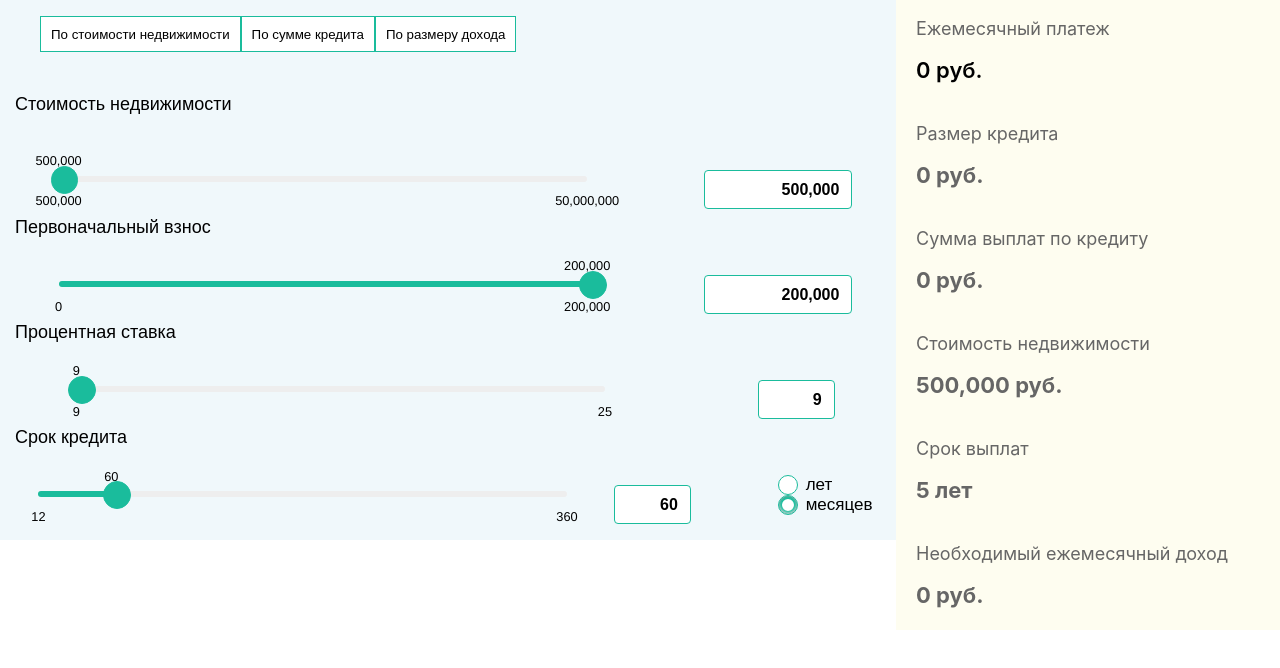
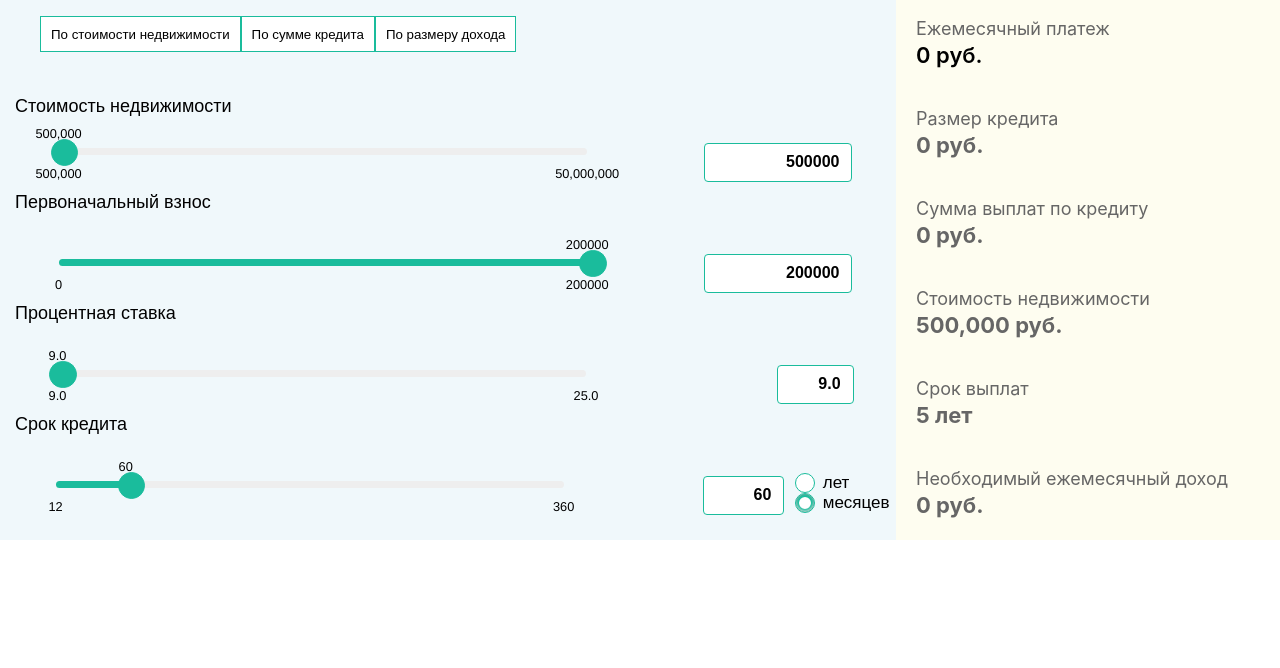
Before and after one commit to kadroff/ipoteka-calculator, a React (Create React App) app: page / in a window 1280 px wide. Shown: the top 668 px of the page. Built offline with nearby package versions, Linux system fonts and the light colour scheme.

Commit message:
fixed bugs and change style

```diff
--- a/package.json
+++ b/package.json
@@ -2,6 +2,7 @@
   "name": "ipoteka-calculator",
   "version": "0.1.0",
   "private": true,
+  "homepage": "http://kadroff.github.io/ipoteka-calculator/",
   "dependencies": {
     "gh-pages": "^2.1.1",
     "react": "^16.8.6",
--- a/src/App.css
+++ b/src/App.css
@@ -24,6 +24,13 @@
 
 .input-range .input-range__track {
   height: 0.4rem;
+}
+
+input::-webkit-outer-spin-button,
+input::-webkit-inner-spin-button {
+  /* display: none; <- Crashes Chrome on hover */
+  -webkit-appearance: none;
+  margin: 0; /* <-- Apparently some margin are still there even though it's hidden */
 }
 
 input[type="radio"]:checked + label:before {
--- a/src/App.js
+++ b/src/App.js
@@ -15,8 +15,6 @@ import {
 
 function App() {
   const [values, setValues] = useState({
-    amount: 500000,
-    percent: 9,
     time: 60,
     year: false,
     month: true,
@@ -36,6 +34,8 @@ function App() {
   const [startTime, setStartTime] = useState(12);
   const [endTime, setEndTime] = useState(360);
   const [payment, setPayment] = useState(200000);
+  const [amount, setAmount] = useState(500000);
+  const [percent, setPercent] = useState(9);
 
   const round = (v, r) => {
     const res = Math.round(v / r) * r;
@@ -46,16 +46,16 @@ function App() {
     return res.toFixed(fix) * 1;
   };
 
-  const resultCalculate = name => {
+  const resultCalculate = () => {
     let loanAmount;
     if (values.immovables === true) {
-      loanAmount = values.amount - payment;
+      loanAmount = amount - payment;
     } else if (values.credit === true) {
-      loanAmount = values.amount;
+      loanAmount = amount;
     } else {
-      loanAmount = values.amount - payment;
+      loanAmount = amount - payment;
     }
-    const percentMonth = values.percent / 1200;
+    const percentMonth = percent / 1200;
     const paym = round(
       loanAmount *
         (percentMonth +
@@ -75,19 +75,19 @@ function App() {
 
   const rangeLimits = () => {
     // Расчет первоначального взноса при изменении стоимости недвижимости
-    if (values.amount > 20000000) {
-      const difference = Math.round(values.amount - 20000000);
+    if (amount > 20000000) {
+      const difference = Math.round(amount - 20000000);
       setStartPayment(difference);
       setPayment(difference);
-    } else if (values.amount < 20000000) {
+    } else if (amount < 20000000) {
       setStartPayment(0);
     }
 
-    if (values.amount < 1700000) {
-      const difference = Math.round(values.amount - 300000);
+    if (amount < 1700000) {
+      const difference = Math.round(amount - 300000);
       setEndPayment(difference);
     } else {
-      const difference = Math.round((values.amount * 80) / 100);
+      const difference = Math.round((amount * 80) / 100);
       setEndPayment(difference);
     }
     resultCalculate();
@@ -96,6 +96,13 @@ function App() {
     if (name === "payment") {
       setPayment(value);
     }
+    if (name === "amount") {
+      setAmount(value);
+    }
+    if (name === "percent") {
+      setPercent(value);
+    }
+
     setValues({ ...values, [name]: value });
   };
 
@@ -105,9 +112,14 @@ function App() {
     if (e.target.value !== "month" && e.target.value !== "year") {
       setValues({ ...values, [name]: value });
     }
+    resultCalculate();
 
     if (name === "payment") {
       setPayment(value);
+    }
+
+    if (name === "amount") {
+      setAmount(value);
     }
 
     if (e.target.value === "year") {
@@ -142,6 +154,7 @@ function App() {
             <SelectInput
               type="button"
               name="immovables"
+              className="active"
               onClick={e =>
                 setValues({
                   ...values,
@@ -192,12 +205,12 @@ function App() {
         <InputTitle>
           <PaymentTitle credit={values.credit} immovables={values.immovables} />
         </InputTitle>
-        <WrapperInput>
+        <WrapperInput style={{ marginTop: "-3px" }}>
           <InputRange
             maxValue={values.endAmount}
             minValue={values.startAmount}
             formatLabel={value => `${value.toLocaleString()}`}
-            value={values.amount}
+            value={amount}
             step={100000}
             name="amount"
             onChangeComplete={rangeLimits}
@@ -205,8 +218,8 @@ function App() {
           />
 
           <PaymentInput
-            value={values.amount.toLocaleString()}
-            type="text"
+            value={amount}
+            type="number"
             name="amount"
             onChange={e => handleInputChange(e)}
           />
@@ -216,7 +229,7 @@ function App() {
           <InputRange
             maxValue={endPayment}
             minValue={startPayment}
-            formatLabel={value => `${value.toLocaleString()}`}
+            formatLabel={value => `${value}`}
             value={payment}
             step={10000}
             onChangeComplete={resultCalculate}
@@ -224,8 +237,8 @@ function App() {
           />
           <PaymentInput
             name="payment"
-            value={payment.toLocaleString()}
-            type="text"
+            value={payment}
+            type="number"
             onChange={e => handleInputChange(e)}
           />
         </WrapperInput>
@@ -234,20 +247,22 @@ function App() {
           <InputRange
             maxValue={25}
             minValue={9}
-            value={values.percent}
+            step={0.1}
+            formatLabel={value => `${value.toFixed(1)}`}
+            value={percent}
             onChangeComplete={resultCalculate}
             onChange={value => handleRangeChange("percent", value)}
           />
           <PaymentInput
-            value={values.percent}
-            type="text"
+            value={percent.toFixed(1)}
+            type="number"
             name="percent"
-            style={{ width: "61px" }}
+            style={{ width: "61px", marginLeft: "12%" }}
             onChange={e => handleInputChange(e)}
           />
         </WrapperInput>
         <InputTitle>Срок кредита</InputTitle>
-        <WrapperInput>
+        <WrapperInput style={{ paddingLeft: "5.5%" }}>
           <InputRange
             maxValue={endTime}
             minValue={startTime}
@@ -258,9 +273,9 @@ function App() {
           />
           <PaymentInput
             value={values.time}
-            type="text"
+            type="number"
             name="time"
-            style={{ width: "61px", marginLeft: "0px" }}
+            style={{ width: "65px", marginLeft: "15%" }}
             onChange={e => handleInputChange(e)}
           />
           <WrapperSelect>
@@ -301,7 +316,7 @@ function App() {
           {values.repaymentAmount.toLocaleString()} руб.
         </ResultParagraph>
         <ResultTitle>Стоимость недвижимости</ResultTitle>
-        <ResultParagraph>{values.amount.toLocaleString()} руб.</ResultParagraph>
+        <ResultParagraph>{amount.toLocaleString()} руб.</ResultParagraph>
         <ResultTitle>Срок выплат</ResultTitle>
         <ResultParagraph>
           {values.year === true ? values.time : Math.ceil(values.time / 12)} лет
@@ -384,7 +399,7 @@ const ResultParagraph = styled.p`
   font-weight: bold;
   color: #666;
   padding-left: 20px;
-  margin-top: auto;
+  margin-top: -15px;
 `;
 
 const SelectTime = styled.input`
@@ -396,7 +411,8 @@ const SelectTime = styled.input`
 `;
 
 const WrapperSelect = styled.ul`
-  margin-top: -10px;
+  margin-top: -3px;
+  margin-left: -5%
   list-style-type: none;
 `;
 
@@ -415,7 +431,7 @@ const SelectInput = styled.input`
   padding: 10px;
   cursor: pointer;
 
-  &:focus {
+  &:hover {
     background-color: #1abc9c;
     color: white;
   }
```
